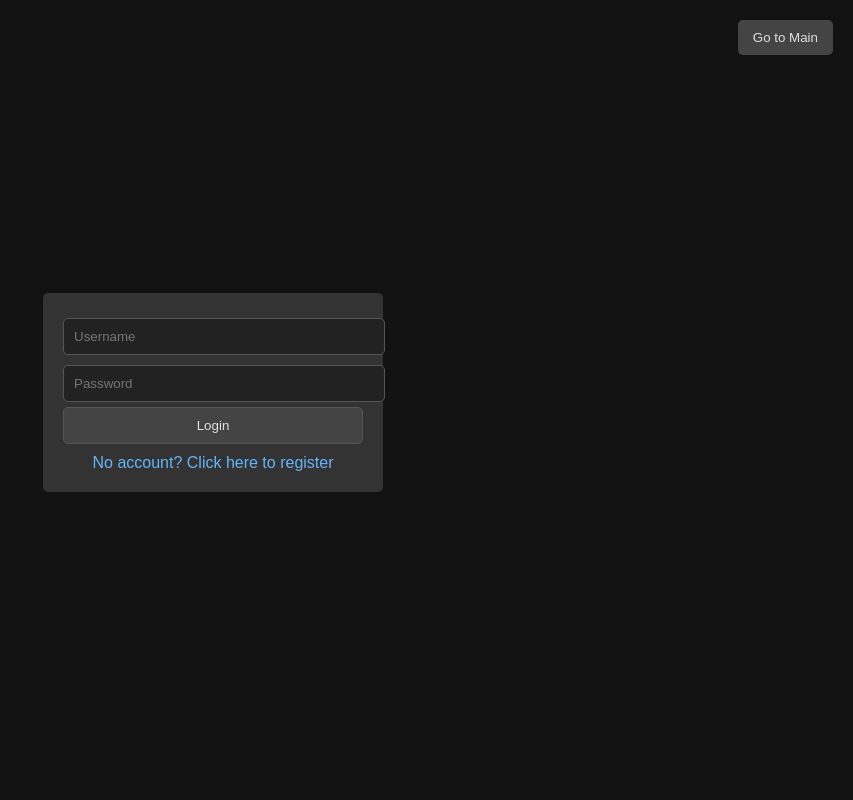
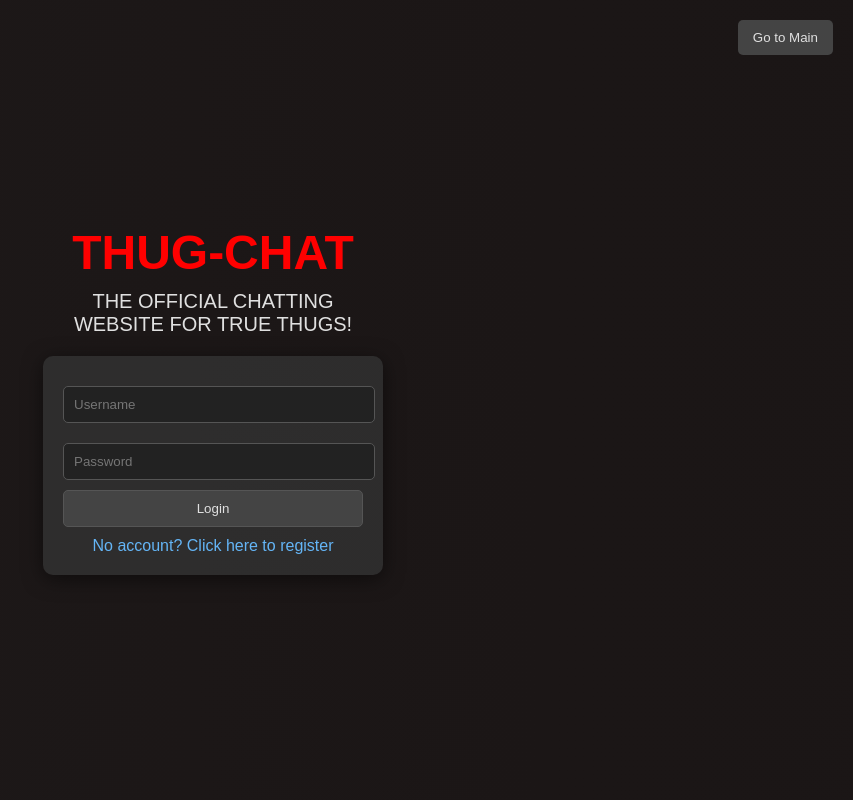
Before and after one commit to RayWZW/testchatapp, a Flask app: page /login in a window 1280 px wide. Shown: the whole page, without its empty margins (427-1280 px from the left). Run offline with Flask 3, Linux system fonts and the light colour scheme; some libraries are stand-ins or nearby versions.

Commit message:
improved looks and added gradient effect

```diff
--- a/templates/login.html
+++ b/templates/login.html
@@ -6,20 +6,37 @@
     <title>Login</title>
     <style>
         body {
-            background-color: #121212;
-            color: #e0e0e0;
-            font-family: Arial, sans-serif;
+            margin: 0;
+            height: 100vh;
+            font-family: 'Arial', sans-serif;
+            overflow: hidden;
             display: flex;
             flex-direction: column;
             justify-content: center;
             align-items: center;
-            height: 100vh;
-            margin: 0;
+            color: #e0e0e0;
+        }
+        .background {
+            position: absolute;
+            top: 0;
+            left: 0;
+            width: 100%;
+            height: 100%;
+            background: linear-gradient(270deg, #171414, #1b1616, #242121);
+            background-size: 600% 600%;
+            animation: gradientShift 10s ease infinite;
+            z-index: 0;
+        }
+        @keyframes gradientShift {
+            0% { background-position: 0% 50%; }
+            50% { background-position: 100% 50%; }
+            100% { background-position: 0% 50%; }
         }
         .header {
             position: absolute;
             top: 20px;
             right: 20px;
+            z-index: 1;
         }
         .header button {
             background-color: #444;
@@ -28,21 +45,51 @@
             padding: 10px 15px;
             border-radius: 5px;
             cursor: pointer;
+            transition: background-color 0.3s;
+        }
+        .header button:hover {
+            background-color: #555;
+        }
+        .logo {
+            font-size: 48px;
+            font-weight: bold;
+            color: red;
+            z-index: 1;
+            margin-bottom: 10px;
+        }
+        .description {
+            font-size: 20px;
+            z-index: 1;
+            margin-bottom: 20px;
+            text-align: center;
+            max-width: 300px;
         }
         form {
-            background-color: #333;
+            background-color: rgba(51, 51, 51, 0.8);
             padding: 20px;
-            border-radius: 5px;
+            border-radius: 10px;
             width: 300px;
+            box-shadow: 0 4px 20px rgba(0, 0, 0, 0.5);
+            animation: fadeIn 0.5s;
+            z-index: 1;
+        }
+        @keyframes fadeIn {
+            from { opacity: 0; }
+            to { opacity: 1; }
         }
         input {
-            width: 100%;
+            width: calc(100% - 10px);
             padding: 10px;
-            margin: 5px 0;
+            margin: 10px 0;
             border-radius: 5px;
             border: 1px solid #555;
             background-color: #222;
             color: #e0e0e0;
+            transition: border 0.3s;
+        }
+        input:focus {
+            border-color: #64b5f6;
+            outline: none;
         }
         button {
             width: 100%;
@@ -52,9 +99,14 @@
             background-color: #444;
             color: #e0e0e0;
             cursor: pointer;
+            transition: background-color 0.3s;
+        }
+        button:hover {
+            background-color: #555;
         }
         .error {
             color: red;
+            margin-bottom: 10px;
         }
         .register-link {
             display: block;
@@ -62,23 +114,21 @@
             margin-top: 10px;
             color: #64b5f6;
             text-decoration: none;
+            transition: color 0.3s;
         }
         .register-link:hover {
+            color: #80d8ff;
             text-decoration: underline;
         }
-        .g-signin2 {
-            width: 300px;
-            margin-top: 15px;
-            text-align: center;
-        }
     </style>
-    <script src="https://apis.google.com/js/platform.js" async defer></script>
-    <meta name="google-signin-client_id" content="969313658932-k5urg85tfrndhha4883l4oa7hq247690.apps.googleusercontent.com">
 </head>
 <body>
+    <div class="background"></div>
     <div class="header">
         <button onclick="window.location.href='/'">Go to Main</button>
     </div>
+    <div class="logo">THUG-CHAT</div>
+    <div class="description">THE OFFICIAL CHATTING WEBSITE FOR TRUE THUGS!</div>
     <form action="/login" method="post">
         {% with messages = get_flashed_messages(with_categories=true) %}
             {% if messages %}
@@ -94,23 +144,5 @@
         <button type="submit">Login</button>
         <a href="/register" class="register-link">No account? Click here to register</a>
     </form>
-    <div class="g-signin2" data-onsuccess="onSignIn" data-theme="dark"></div>
-    <script>
-        function onSignIn(googleUser) {
-            const id_token = googleUser.getAuthResponse().id_token;
-            const xhr = new XMLHttpRequest();
-            xhr.open('POST', '/google-login');
-            xhr.setRequestHeader('Content-Type', 'application/json');
-            xhr.onload = function() {
-                const response = JSON.parse(xhr.responseText);
-                if (xhr.status === 200) {
-                    window.location.href = '/'; // Redirect to main page after successful login
-                } else {
-                    console.error('Login failed:', response.error);
-                }
-            };
-            xhr.send(JSON.stringify({ id_token: id_token }));
-        }
-    </script>
 </body>
 </html>
```
